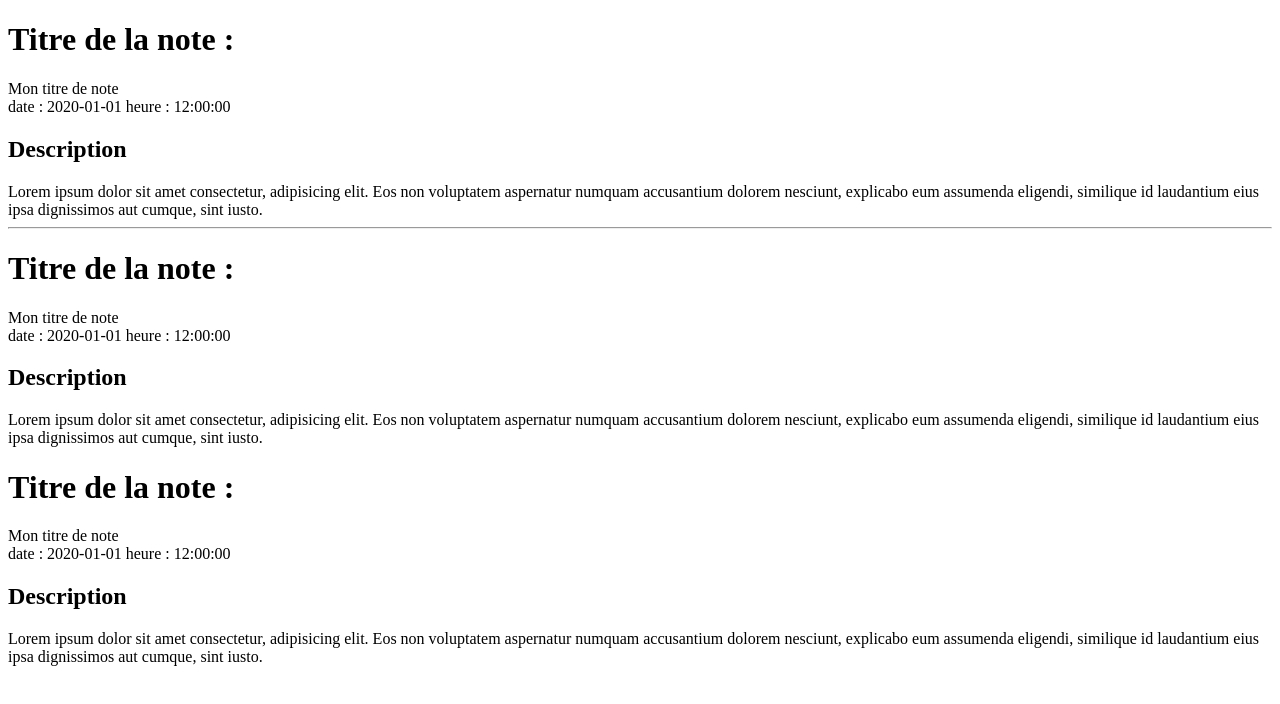
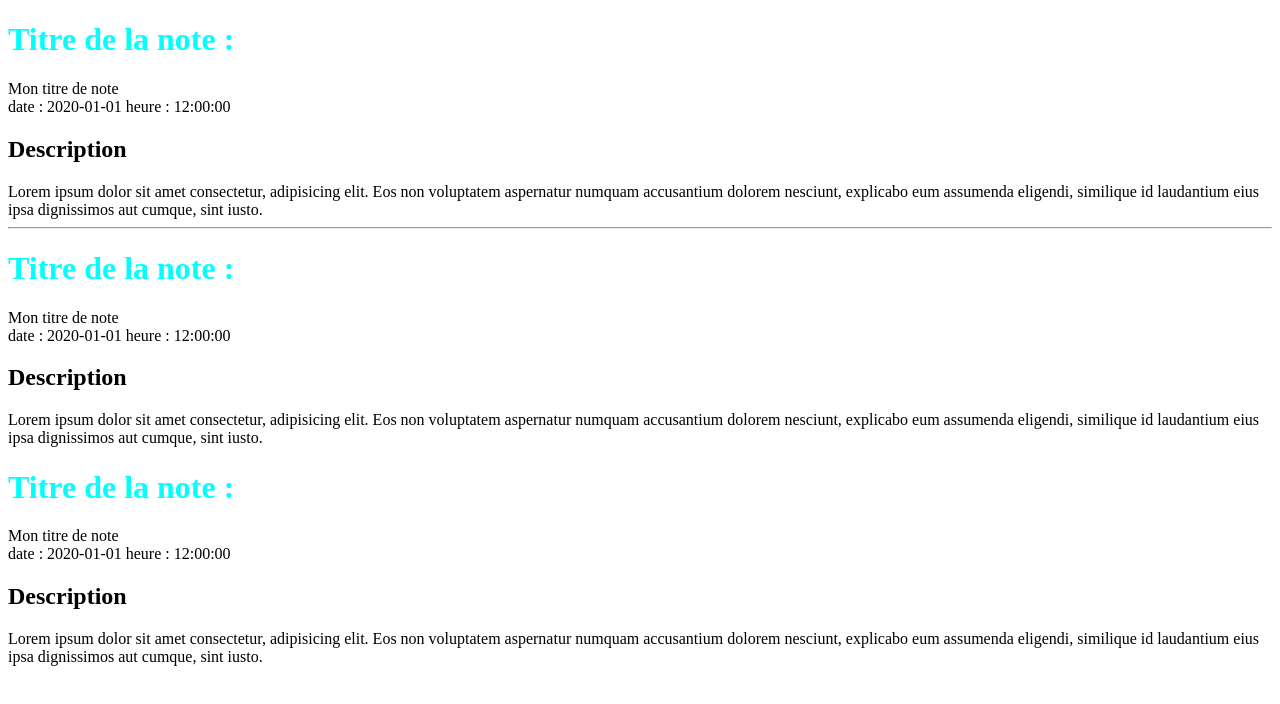
Before and after one commit to Aurore-dev/Formation-JS-Dec2020, a website: page index.html in a window 1280 px wide. Drawn offline with Linux system fonts and the light colour scheme.

Commit message:
Mise en place d'une feuille CSS

```diff
--- /dev/null
+++ b/css/style.css
@@ -0,0 +1,4 @@
+h1{
+    color: aqua;
+    font-weight: 900;
+}
--- a/index.html
+++ b/index.html
@@ -4,6 +4,8 @@
     <meta charset="UTF-8">
     <meta name="viewport" content="width=device-width, initial-scale=1.0">
     <title>Mes Post-It&copy;</title>
+    <link rel="stylesheet" href="css/style.css"/>
+
 </head>
 <body>
     <div id="main">
```
